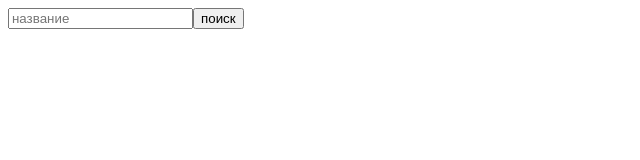
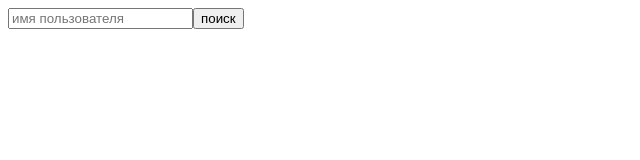
Before and after one commit to LizKa2091/react-query-hook-form-demo, a React (Create React App) app in the folder frontend/: page / in a window 1280 px wide. Shown: the top 160 px of the page, without its empty margins (0-640 px from the left). Built offline with nearby package versions, Linux system fonts and the light colour scheme.

Commit message:
add github users components

```diff
--- a/frontend/src/App.tsx
+++ b/frontend/src/App.tsx
@@ -1,15 +1,15 @@
 import React, { FC } from 'react';
 import { QueryClient, QueryClientProvider } from 'react-query';
 import { ReactQueryDevtools } from 'react-query/devtools';
+import GitHubUsers from './components/searchGithubUsers/GitHubUsers';
 import './App.css';
-import Movies from './components/movies/Movies';
 
 const queryClient = new QueryClient();
 
 const App: FC = () => {
    return (
       <QueryClientProvider client={queryClient}>
-         <Movies />
+         <GitHubUsers />
          <ReactQueryDevtools initialIsOpen={true} />
       </QueryClientProvider>
    );
--- /dev/null
+++ b/frontend/src/components/searchGithubUsers/GitHubUsers.tsx
@@ -0,0 +1,60 @@
+import React, { FC, useState } from 'react';
+import { useForm } from 'react-hook-form';
+import { useGitHubUsers } from './useGitHubUsers';
+import { IGitHubUser } from '../../types/githubUsers.types';
+
+interface IFormValues {
+   username: string;
+}
+
+const GitHubUsers: FC = () => {
+   const [page, setPage] = useState<number>(1);
+
+   const { register, handleSubmit, formState: { errors }, watch } = useForm<IFormValues>();
+   let username = watch('username');
+
+   const { data, isLoading, isError, isSuccess } = useGitHubUsers(username, page);
+
+
+   const handleForm = () => {};
+
+   return (
+      <div>
+         <form onSubmit={handleSubmit(handleForm)}>
+            <input type="text" placeholder='имя пользователя' {...register('username', { required: true, minLength: 3, maxLength: 20 })} onChange={ () => setPage(1) } />
+            {errors.username && <p>{errors.username.message}</p>}
+            {(errors.username || username?.length === 0) ? (
+               <button type="submit" disabled>поиск</button>
+               ) : (
+                  <button type="submit">поиск</button>
+               )
+            }
+         </form>
+         {isLoading && <p>загрузка...</p>}
+         {isError && <p>ошибка при загрузке</p>}
+         {isSuccess && data.items.length > 0 &&
+            <>
+               <div style={{ display: 'flex', flexDirection: 'column', gap: 10 }}>
+                  {data.items.map((item: IGitHubUser) =>
+                     <div style={{ display: 'flex', justifyContent: 'center', alignItems: 'center', border: '1px solid #000', borderRadius: 12, maxWidth: 'max-content', padding: 15, gap: 25 }}>
+                        login: {item.login}
+                        id: {item.id}
+                        type: {item.type}
+                        avatar_url: <img src={item.avatar_url} alt={item.login} />
+                     </div>
+                  )}
+               </div>
+               <p>страница {page}</p>
+               {data?.total_count > 10 &&
+                  <button onClick={ () => setPage((prevPage: number) => prevPage + 1) }>перейти на следующую страницу</button>
+               }
+            </>
+         }
+         {isSuccess && data.items.length === 0 &&
+            <p>ничего не найдено, попробуйте другой никнейм</p>
+         }
+      </div>
+   )
+};
+
+export default GitHubUsers;
--- /dev/null
+++ b/frontend/src/components/searchGithubUsers/useGitHubUsers.ts
@@ -0,0 +1,21 @@
+import { useQuery } from "react-query";
+import { IGitHubResponse } from "../../types/githubUsers.types";
+
+const fetchUsers = async (username: string, page: number): Promise<IGitHubResponse> => {
+   const response = await fetch(`https://api.github.com/search/users?q=${username}&page=${page}&per_page=10`);
+
+   if (!response.ok) {
+      throw new Error('ошибка')
+   }
+
+   let result = await response.json();
+   return result;
+};
+
+export const useGitHubUsers = (username: string, page: number) => {
+   return useQuery({
+      queryKey: ['users', username, page],
+      queryFn: () => fetchUsers(username, page),
+      enabled: !!username
+   })
+};
```
Also changed, not shown: frontend/src/types/githubUsers.types.ts (added, +16 -0 lines).
